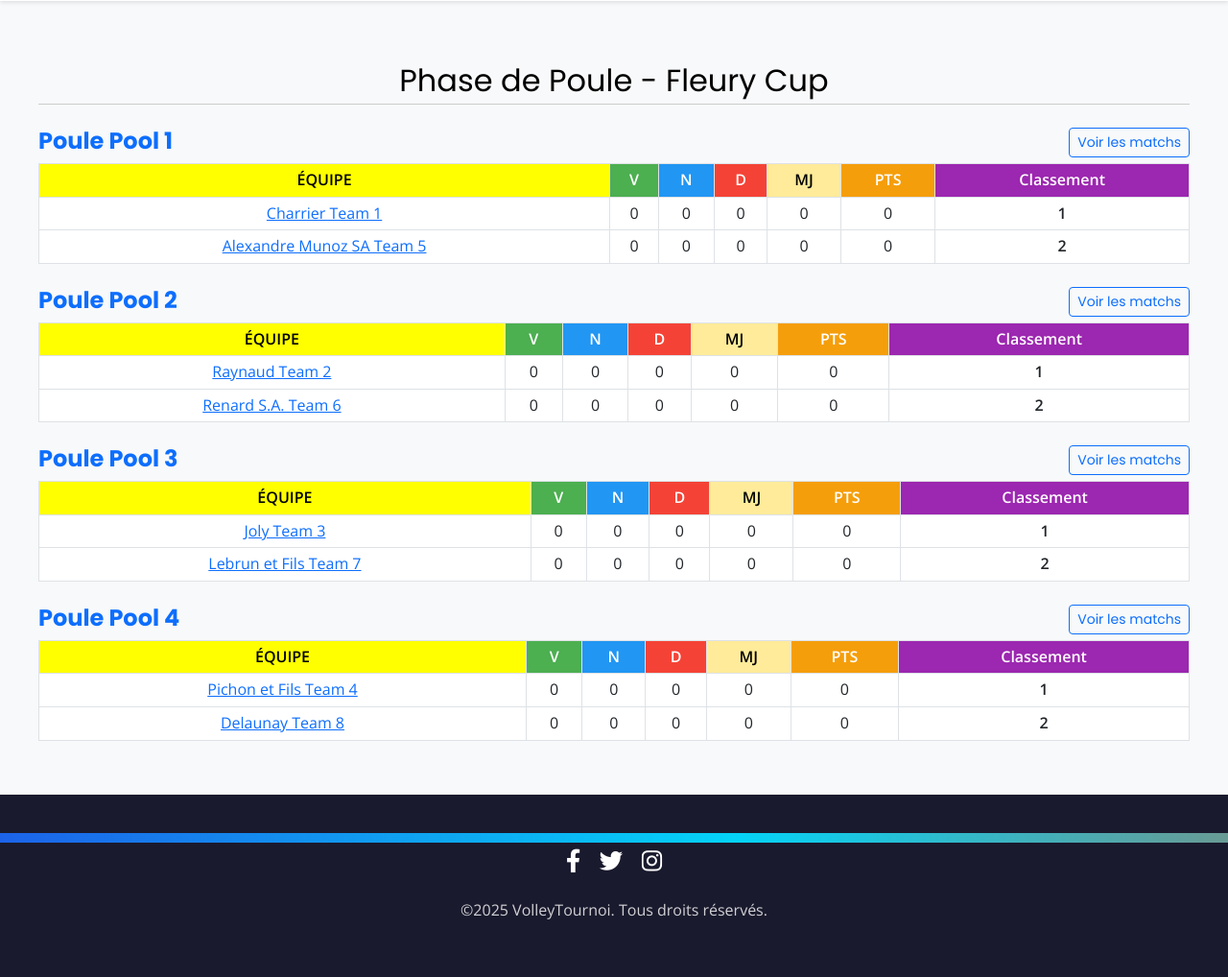
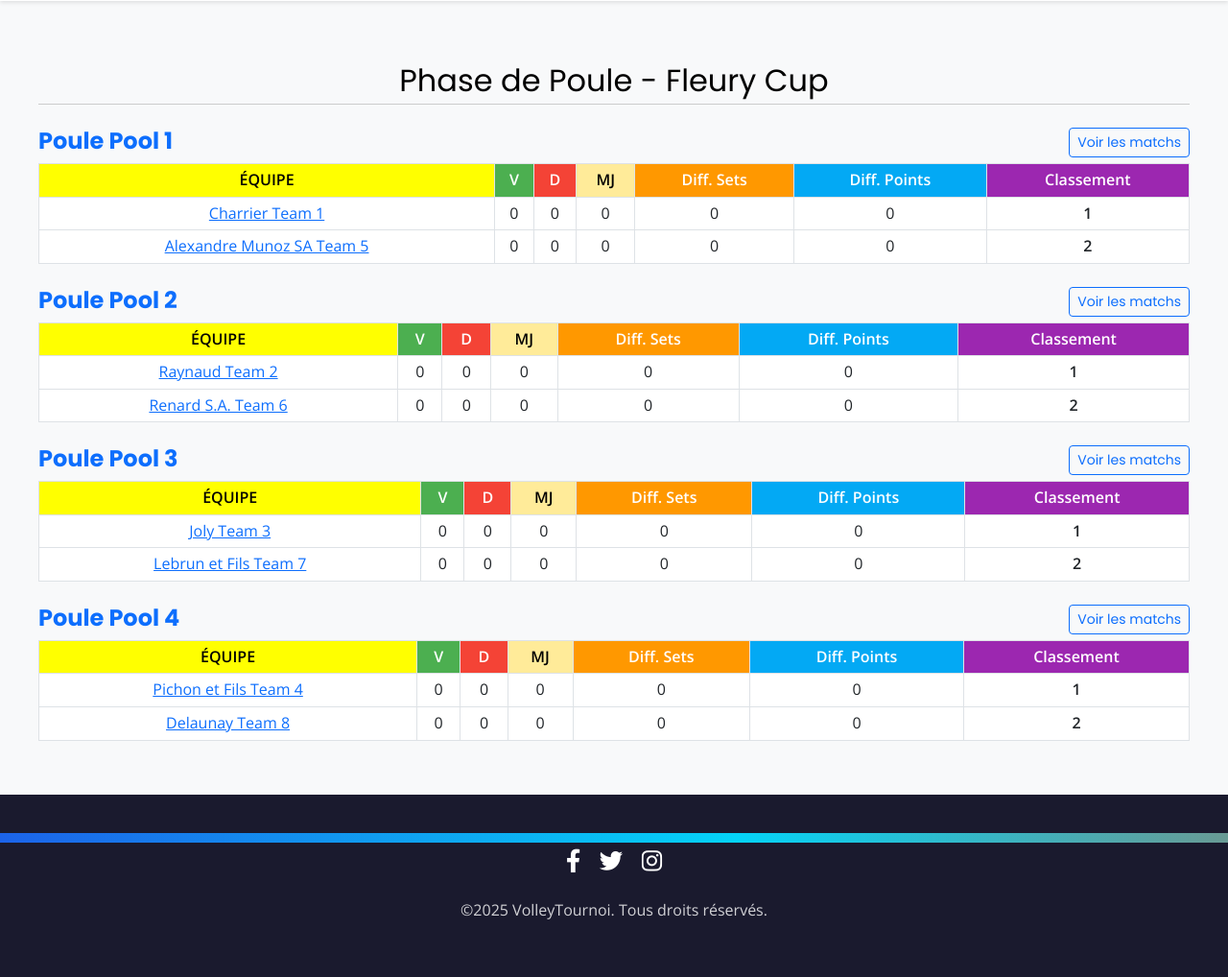
Before and after one commit to LouisAyzac/TournamentMaker, a Django app: page /TournamentMaker/tournoi/2/poules/ in a window 1280 px wide. Shown: the part 481-1499 px from the top of the page at 96% size. Run offline with Django 5.2, Linux system fonts and the light colour scheme; data comes from the database, SQL or seed files in the repository; both versions use the stored data as it was after the commit.

Commit message:
jeudi 12/06

```diff
--- a/TournoiApp/TournamentMaker/templates/matchs_poules.html
+++ b/TournoiApp/TournamentMaker/templates/matchs_poules.html
@@ -15,10 +15,10 @@
                 <tr>
                     <th style="background-color: yellow; color: black;">ÉQUIPE</th>
                     <th style="background-color: #4caf50; color: white;">V</th>
-                    <th style="background-color: #2196f3; color: white;">N</th>
                     <th style="background-color: #f44336; color: white;">D</th>
                     <th style="background-color: #ffeb99; color: black;">MJ</th>
-                    <th style="background-color: #f59e0b; color: white;">PTS</th>
+                    <th style="background-color: #ff9800; color: white;">Diff. Sets</th>
+                    <th style="background-color: #03a9f4; color: white;">Diff. Points</th>
                     <th style="background-color: #9c27b0; color: white;">Classement</th>
                 </tr>
             </thead>
@@ -28,20 +28,21 @@
                     <tr>
                         <td><a href="{% url 'team_detail' team_data.team.id %}">{{ team_data.team.name }}</a></td>
                         <td>{{ team_data.victoires }}</td>
-                        <td>0</td>
                         <td>{{ team_data.defaites }}</td>
                         <td>{{ team_data.matchs_joues }}</td>
-                        <td>{{ team_data.points }}</td>
+                        <td>{{ team_data.diff_sets }}</td>
+                        <td>{{ team_data.diff_points }}</td>
                         <td><strong>{{ team_data.rank }}</strong></td>
                     </tr>
                     {% endfor %}
                 {% else %}
                     <tr>
-                        <td colspan="7" class="text-muted">Aucune équipe dans cette poule.</td>
+                        <td colspan="8" class="text-muted">Aucune équipe dans cette poule.</td>
                     </tr>
                 {% endif %}
             </tbody>
         </table>
+
     {% endfor %}
 {% else %}
     <p class="text-center mt-4">Aucune poule trouvée.</p>
--- a/TournoiApp/TournamentMaker/views.py
+++ b/TournoiApp/TournamentMaker/views.py
@@ -578,12 +578,7 @@ def matchs_poules(request, tournament_id):
     tournament = get_object_or_404(Tournament, id=tournament_id)
     pools_data = []
 
-    # 🔥 On filtre les pools du tournoi en question
     pools = Pool.objects.filter(tournament=tournament)
-    print("Pools récupérées :", pools)  # Debugging, vérifier si on récupère bien des pools
-
-    if not pools:
-        print("Aucune pool trouvée pour ce tournoi.")  # Si aucune pool n'est trouvée
 
     for pool in pools.prefetch_related('teams'):
         stats = []
@@ -596,24 +591,61 @@ def matchs_poules(request, tournament_id):
             total_joues = matchs_joues.count()
             victoires = sum(1 for match in matchs_joues if match.winner_team == team)
             defaites = total_joues - victoires
-            points = victoires * 3  # 3 points par victoire
+
+            sets_gagnes = 0
+            sets_perdus = 0
+            points_gagnes = 0
+            points_perdus = 0
+
+            for match in matchs_joues:
+                for i in range(1, 6):
+                    a_score = getattr(match, f'set{i}_team_a', None)
+                    b_score = getattr(match, f'set{i}_team_b', None)
+
+                    if a_score is not None and b_score is not None and (a_score != 0 or b_score != 0):
+                        if match.team_a == team:
+                            if a_score > b_score:
+                                sets_gagnes += 1
+                            elif b_score > a_score:
+                                sets_perdus += 1
+                            points_gagnes += a_score
+                            points_perdus += b_score
+                        elif match.team_b == team:
+                            if b_score > a_score:
+                                sets_gagnes += 1
+                            elif a_score > b_score:
+                                sets_perdus += 1
+                            points_gagnes += b_score
+                            points_perdus += a_score
+
+            # ➜ On calcule les différences ici
+            diff_sets = sets_gagnes - sets_perdus
+            diff_points = points_gagnes - points_perdus
 
             stats.append({
                 'team': team,
                 'matchs_joues': total_joues,
                 'victoires': victoires,
                 'defaites': defaites,
-                'points': points
+                'diff_sets': diff_sets,
+                'diff_points': diff_points,
             })
 
-        # Classement selon les points
-        stats.sort(key=lambda x: x['points'], reverse=True)
+        # Tri : victoires -> diff sets -> diff points
+        stats.sort(
+            key=lambda x: (
+                x['victoires'],
+                x['diff_sets'],
+                x['diff_points']
+            ),
+            reverse=True
+        )
+
+        # Attribution du rang
         for index, team_data in enumerate(stats, start=1):
             team_data['rank'] = index
 
         pools_data.append({'pool': pool, 'stats': stats})
-
-    print("Pools data envoyées :", pools_data)  # Vérifier si les données sont bien envoyées
 
     return render(request, 'matchs_poules.html', {
         'pools_data': pools_data,
--- a/TournoiApp/TournoiApp/settings.py
+++ b/TournoiApp/TournoiApp/settings.py
@@ -10,8 +10,10 @@ For the full list of settings and their values, see
 https://docs.djangoproject.com/en/5.2/ref/settings/
 """
 import os
+import certifi
+from pathlib import Path
 
-from pathlib import Path
+os.environ['SSL_CERT_FILE'] = certifi.where()
 
 # Build paths inside the project like this: BASE_DIR / 'subdir'.
 BASE_DIR = Path(__file__).resolve().parent.parent
@@ -137,7 +139,7 @@ STATIC_URL = '/static/'
 
 STATICFILES_DIRS = [BASE_DIR / 'TournamentMaker' / 'static']
 
-EMAIL_BACKEND = 'django.core.mail.backends.smtp.EmailBackend'
+EMAIL_BACKEND = 'django.core.mail.backends.console.EmailBackend'
 EMAIL_HOST = 'smtp.gmail.com'
 EMAIL_PORT = 587
 EMAIL_USE_TLS = True
```
Also changed, not shown: TournoiApp/db.sqlite3.
